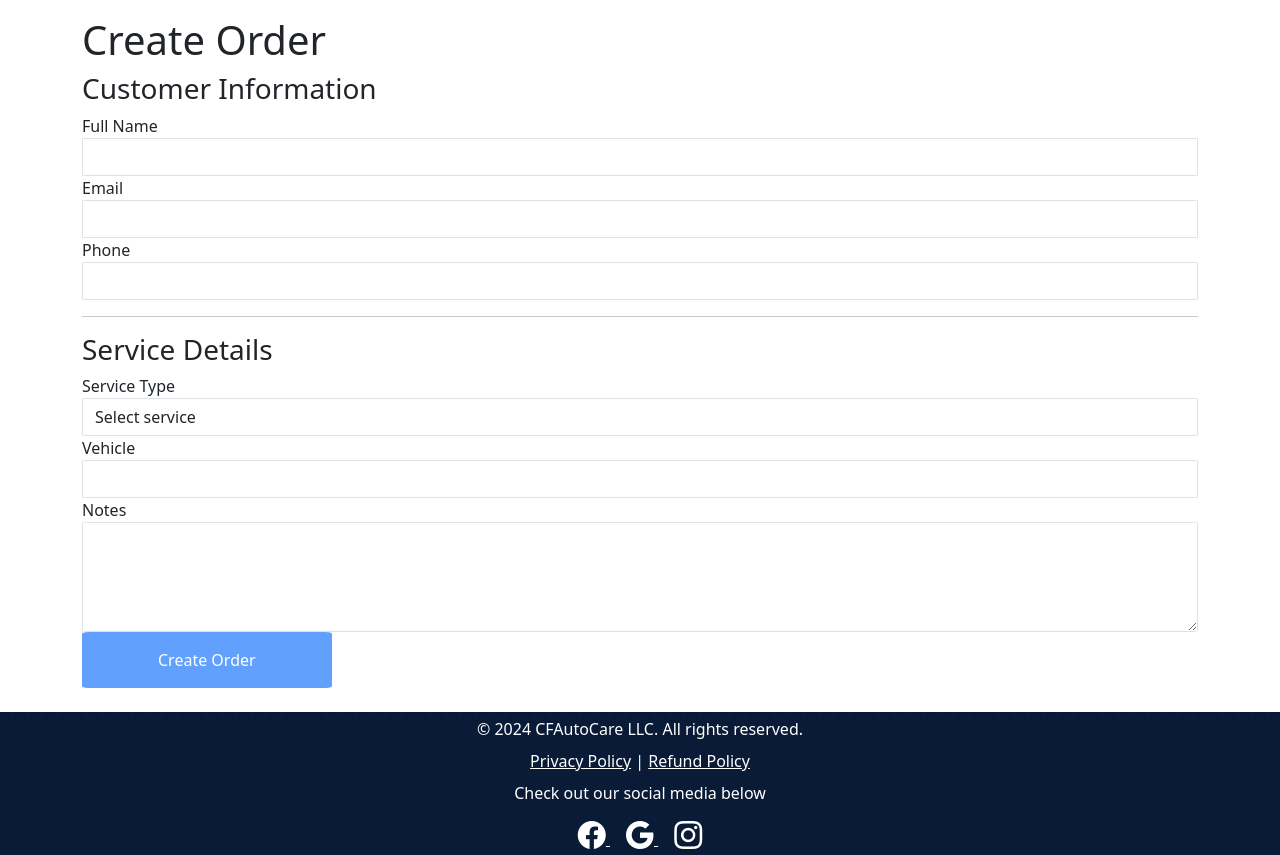
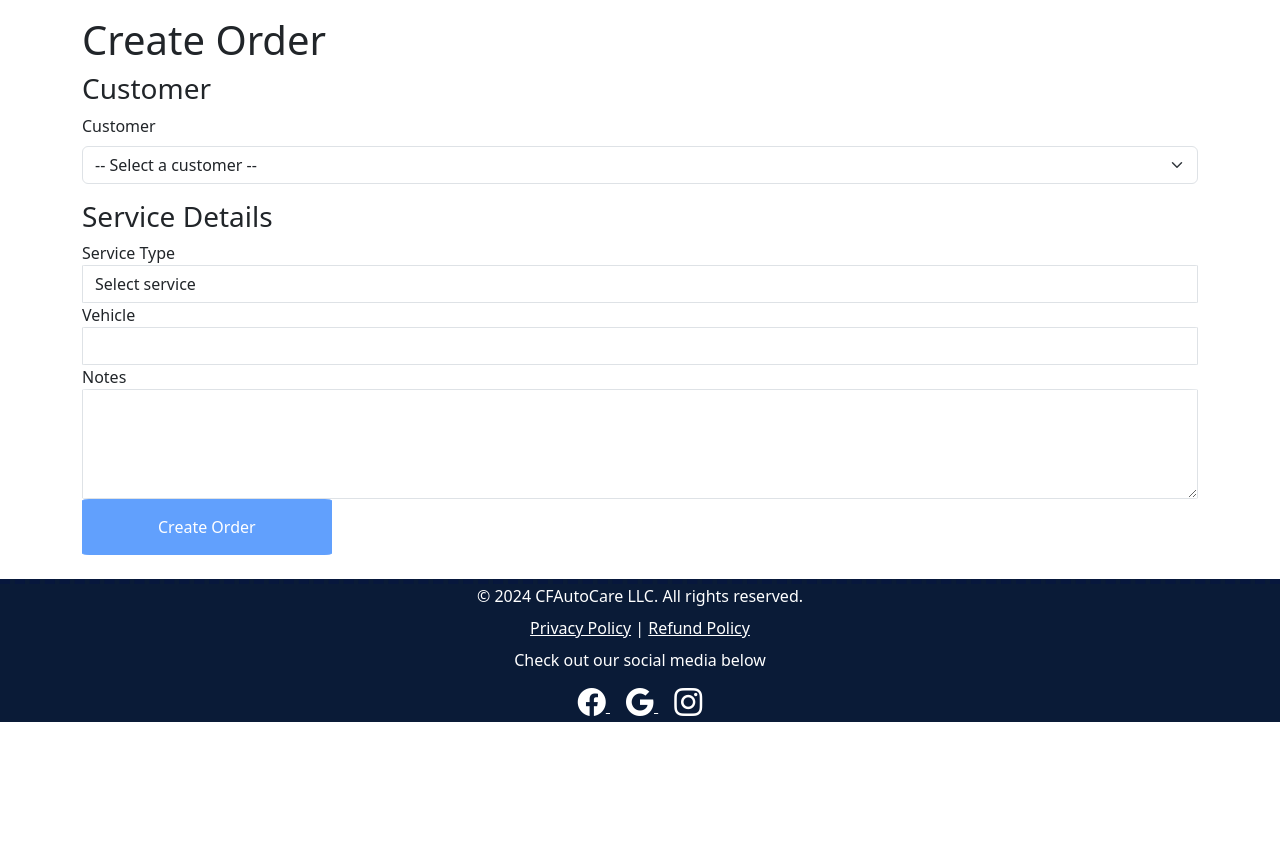
Before and after one commit to yeurysl/CFAC, a Python web app: template templates/admin/create_order.html in a window 1280 px wide. Shown: the part 201-1056 px from the top of the page. After the commit the page ends 923 px from the top, so only its background shows below. Run offline with Jinja, Linux system fonts and the light colour scheme; the template is opened without the code that fills it, so the values that code supplies are empty.

Commit message:
creaste order logic

```diff
--- a/templates/admin/create_order.html
+++ b/templates/admin/create_order.html
@@ -6,24 +6,22 @@
 
     <form>
         <!-- Customer Info -->
-        <h3>Customer Information</h3>
+        <h3>Customer</h3>
 
-        <div class="form-group">
-            <label>Full Name</label>
-            <input type="text" name="customer_name" class="form-control">
+     <div class="mb-3">
+            <label for="customer_id" class="form-label">Customer</label>
+            <select class="form-select" id="customer_id" name="customer_id" required>
+                <option value="">-- Select a customer --</option>
+
+                {% for customer in customers %}
+                    <option value="{{ customer._id }}">
+                        {{ customer.full_name }}
+                        {% if customer.email %} — {{ customer.email }}{% endif %}
+                        {% if customer.phone %} — {{ customer.phone }}{% endif %}
+                    </option>
+                {% endfor %}
+            </select>
         </div>
-
-        <div class="form-group">
-            <label>Email</label>
-            <input type="email" name="customer_email" class="form-control">
-        </div>
-
-        <div class="form-group">
-            <label>Phone</label>
-            <input type="text" name="customer_phone" class="form-control">
-        </div>
-
-        <hr>
 
         <!-- Service Info -->
         <h3>Service Details</h3>
```
Also changed, not shown: blueprints/admin.py (+25 -2 lines).
